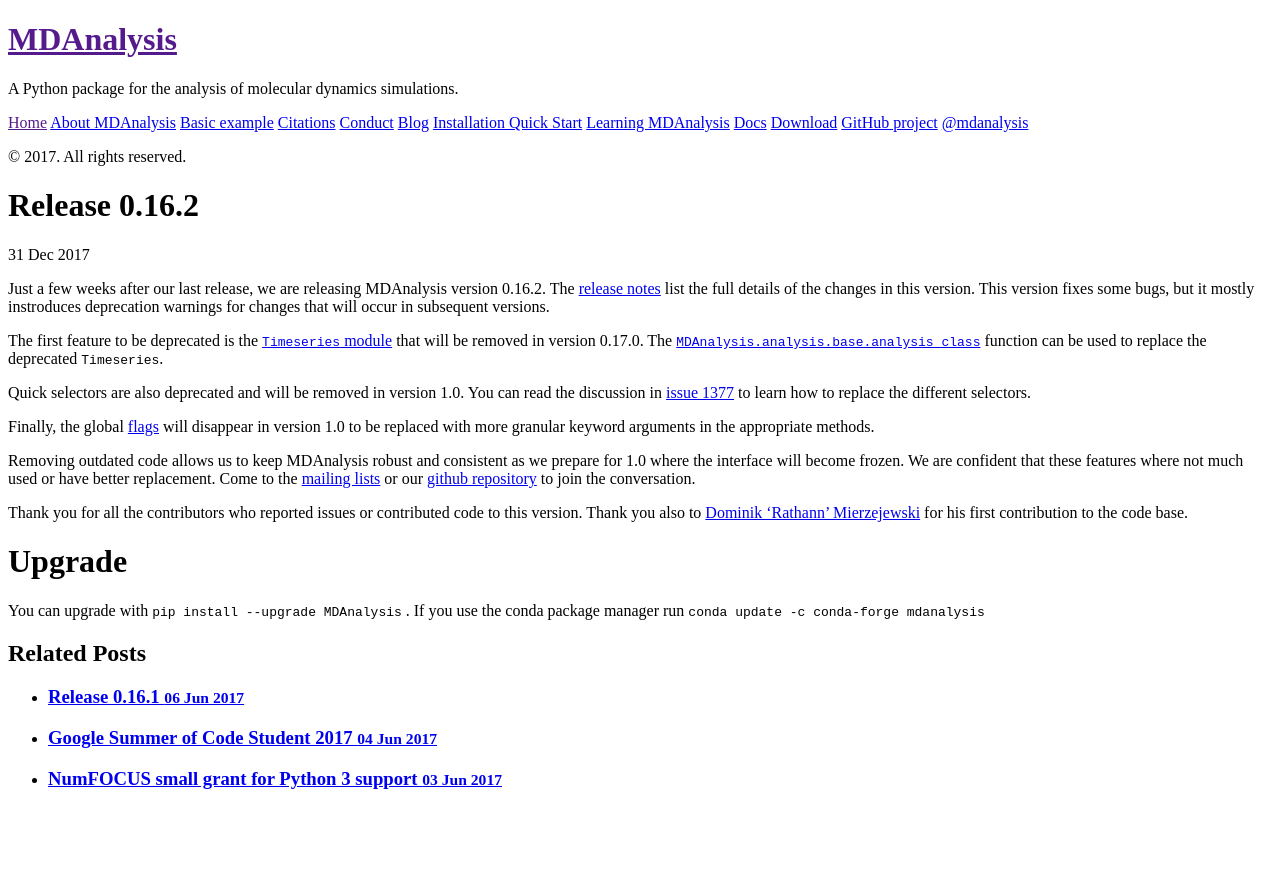
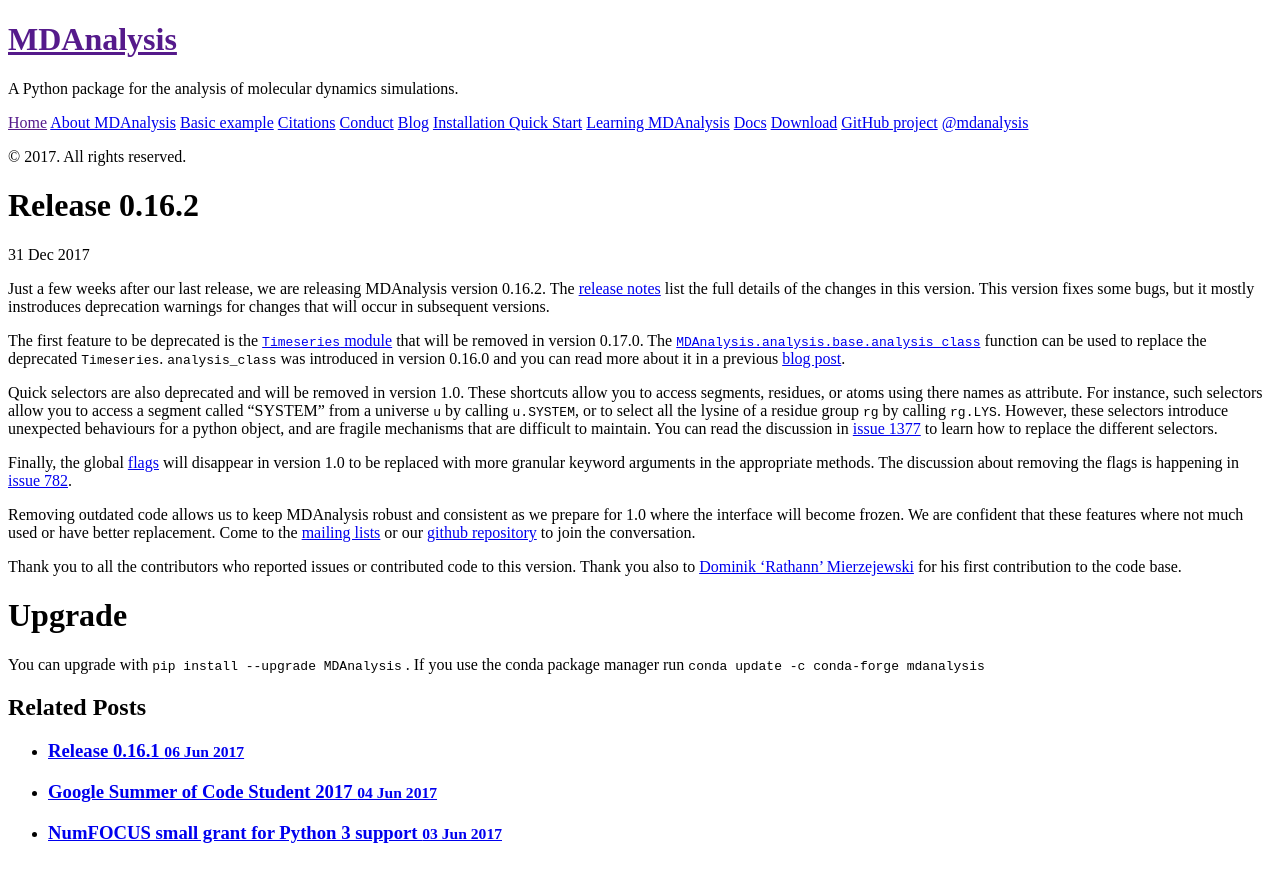
Before and after one commit to MDAnalysis/MDAnalysis.github.io, a Jekyll site: the page built from _posts/2017-12-31-release-0.16.2.md, in a window 1280 px wide. Shown: the top 882 px of the page. Built offline with Jekyll 4.4.1, drawn with Linux system fonts in a browser that asks for light colours; comment, search, counter and statistics services are not loaded.

Commit message:
Address comments on blog post for 0.16.2
Add new links and describe what quick selectors are.

```diff
--- a/_posts/2017-12-31-release-0.16.2.md
+++ b/_posts/2017-12-31-release-0.16.2.md
@@ -11,14 +11,20 @@ warnings for changes that will occur in subsequent versions.
 The first feature to be deprecated is the [`Timeseries` module][timeseries]
 that will be removed in version 0.17.0. The
 [`MDAnalysis.analysis.base.analysis_class`][analysis_class] function can be
-used to replace the deprecated `Timeseries`.
+used to replace the deprecated `Timeseries`. `analysis_class` was introduced in version 0.16.0 and you can read more about it in a previous [blog post][post].
 
-Quick selectors are also deprecated and will be removed in version 1.0. You can
-read the discussion in [issue 1377][issue_1377] to learn how to replace the
-different selectors.
+Quick selectors are also deprecated and will be removed in version 1.0. These
+shortcuts allow you to access segments, residues, or atoms using there names as
+attribute. For instance, such selectors allow you to access a segment called
+"SYSTEM" from a universe `u` by calling `u.SYSTEM`, or to select all the lysine
+of a residue group `rg` by calling `rg.LYS`. However, these selectors introduce
+unexpected behaviours for a python object, and are fragile mechanisms that are
+difficult to maintain. You can read the discussion in [issue 1377][issue_1377]
+to learn how to replace the different selectors.
 
 Finally, the global [flags][] will disappear in version 1.0 to be replaced with
-more granular keyword arguments in the appropriate methods.
+more granular keyword arguments in the appropriate methods. The discussion
+about removing the flags is happening in [issue 782][issue_782].
 
 Removing outdated code allows us to keep MDAnalysis robust and consistent as we
 prepare for 1.0 where the interface will become frozen. We are confident that
@@ -26,7 +32,7 @@ these features where not much used or have better replacement. Come to the
 [mailing lists][lists] or our [github repository][github] to join the
 conversation.
 
-Thank you for all the contributors who reported issues or contributed code to
+Thank you to all the contributors who reported issues or contributed code to
 this version. Thank you also to [Dominik 'Rathann' Mierzejewski][rathmann] for
 his first contribution to the code base.
 
@@ -38,8 +44,10 @@ package manager run `conda update -c conda-forge mdanalysis`
 [notes]: https://github.com/MDAnalysis/mdanalysis/wiki/ReleaseNotes0162
 [timeseries]: http://www.mdanalysis.org/docs/documentation_pages/core/Timeseries.html
 [analysis_class]: http://www.mdanalysis.org/docs/documentation_pages/analysis/base.html#MDAnalysis.analysis.base.analysis_class
+[post]: http://www.mdanalysis.org/blog/page2/#convenience-functions-to-create-a-new-analysis
 [issue_1377]: https://github.com/MDAnalysis/mdanalysis/issues/1377
 [flags]: http://www.mdanalysis.org/docs/documentation_pages/core/init.html#flags
+[issue_782]: https://github.com/MDAnalysis/mdanalysis/issues/782
 [rathmann]: https://github.com/rathann
 [lists]: http://www.mdanalysis.org/#participating
 [github]: https://github.com/MDAnalysis/mdanalysis/
```
